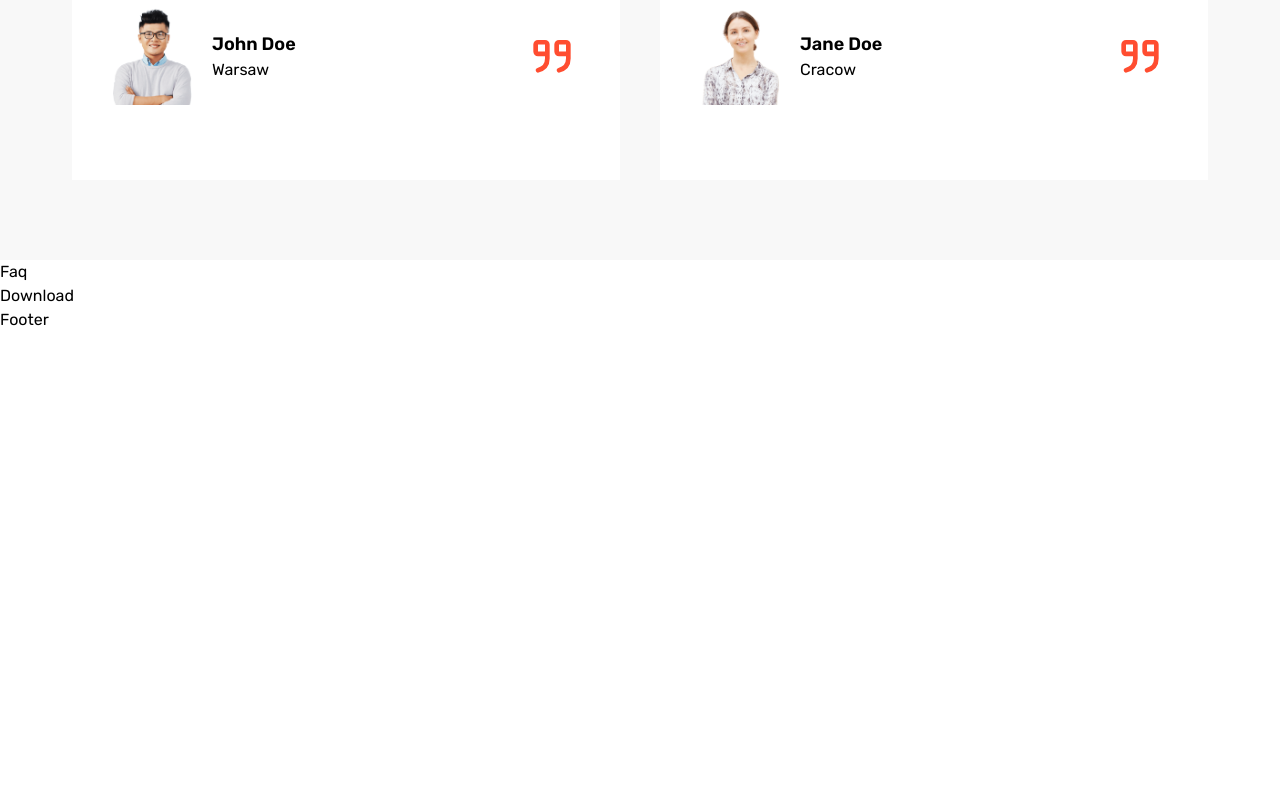
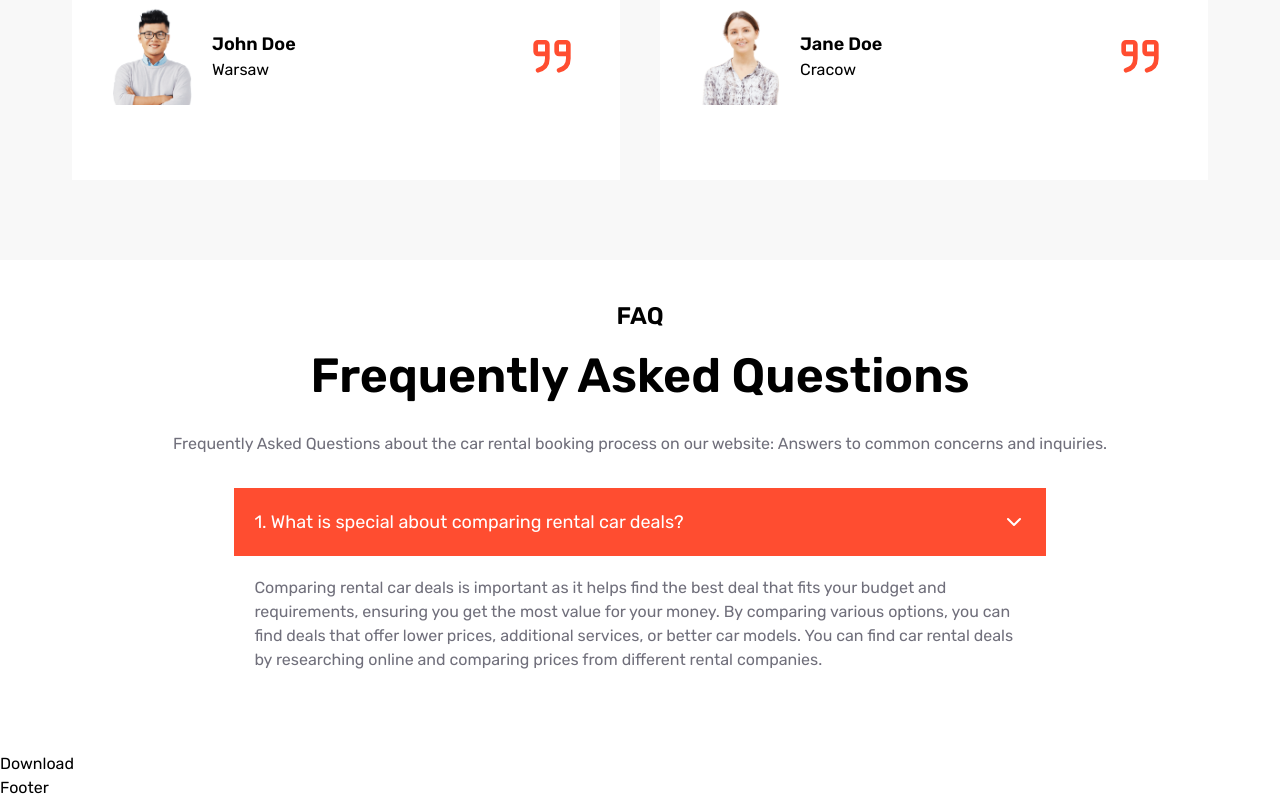
Before and after one commit to KarolKotomski/Car-Rental, a React (Create React App) app: page / in a window 1280 px wide. Shown: the part 3147-3947 px from the top of the page. Before the commit the page ends 3479 px from the top, so only its background shows below. Built offline with nearby package versions, Linux system fonts and the light colour scheme.

Commit message:
Faq section added and styled

```diff
--- /dev/null
+++ b/src/components/Faq.tsx
@@ -0,0 +1,49 @@
+const Faq = () => {
+	return (
+		<div className='container py-10'>
+			<div className='text-center'>
+				<h3 className='text-2xl font-semibold'>FAQ</h3>
+				<h2 className='text-5xl py-5 font-semibold'>
+					Frequently Asked Questions
+				</h2>
+				<p className='py-3 text-gray2'>
+					Frequently Asked Questions about the car rental booking process on our
+					website: Answers to common concerns and inquiries.
+				</p>
+			</div>
+			<div className='w-full lg:max-w-[70%] mx-auto'>
+				<div className='p-5 flex flex-col'>
+					<div className='flex items-center justify-between gap-5 p-5 bg-orange'>
+						<div className='text-lg text-white'>
+							1. What is special about comparing rental car deals?
+						</div>
+						<div className='w-6'>
+							<svg
+								className='text-white'
+								xmlns='http://www.w3.org/2000/svg'
+								viewBox='0 0 24 24'
+								fill='none'
+								stroke='currentColor'
+								stroke-width='2'
+								stroke-linecap='round'
+								stroke-linejoin='round'>
+								<path d='M6 9l6 6l6 -6'></path>
+							</svg>
+						</div>
+					</div>
+
+					<div className='p-5 text-gray2'>
+						Comparing rental car deals is important as it helps find the best
+						deal that fits your budget and requirements, ensuring you get the
+						most value for your money. By comparing various options, you can
+						find deals that offer lower prices, additional services, or better
+						car models. You can find car rental deals by researching online and
+						comparing prices from different rental companies.
+					</div>
+				</div>
+			</div>
+		</div>
+	);
+};
+
+export default Faq;
--- a/src/pages/Home.tsx
+++ b/src/pages/Home.tsx
@@ -4,6 +4,7 @@ import Plan from "../components/Plan";
 import Banner1 from "../components/Banner1";
 import Choose from "../components/Choose";
 import Testimonials from "../components/Testimonials";
+import Faq from "../components/Faq";
 
 const Home = () => {
 	return (
@@ -27,7 +28,9 @@ const Home = () => {
 			<section>
 				<Testimonials />
 			</section>
-			<section>Faq</section>
+			<section>
+				<Faq />
+			</section>
 			<section>Download</section>
 		</>
 	);
```
